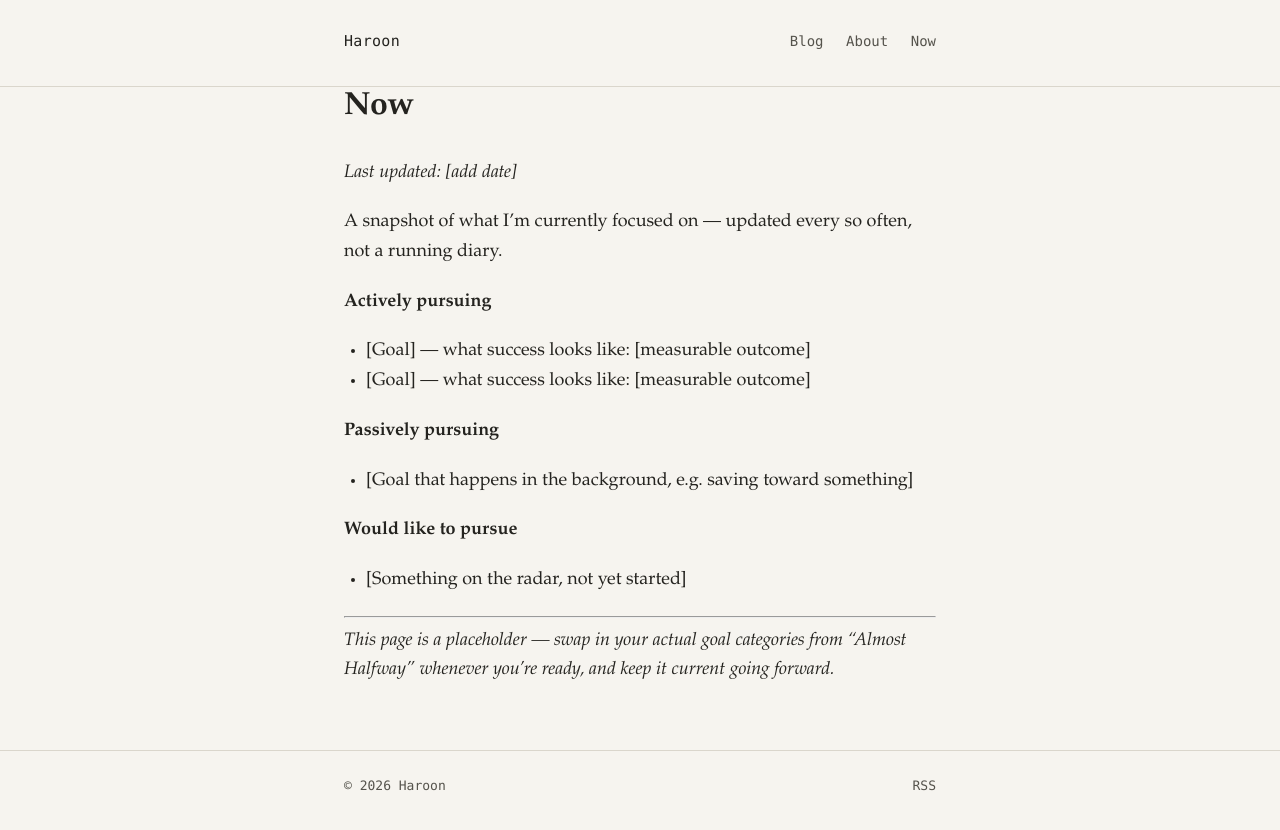
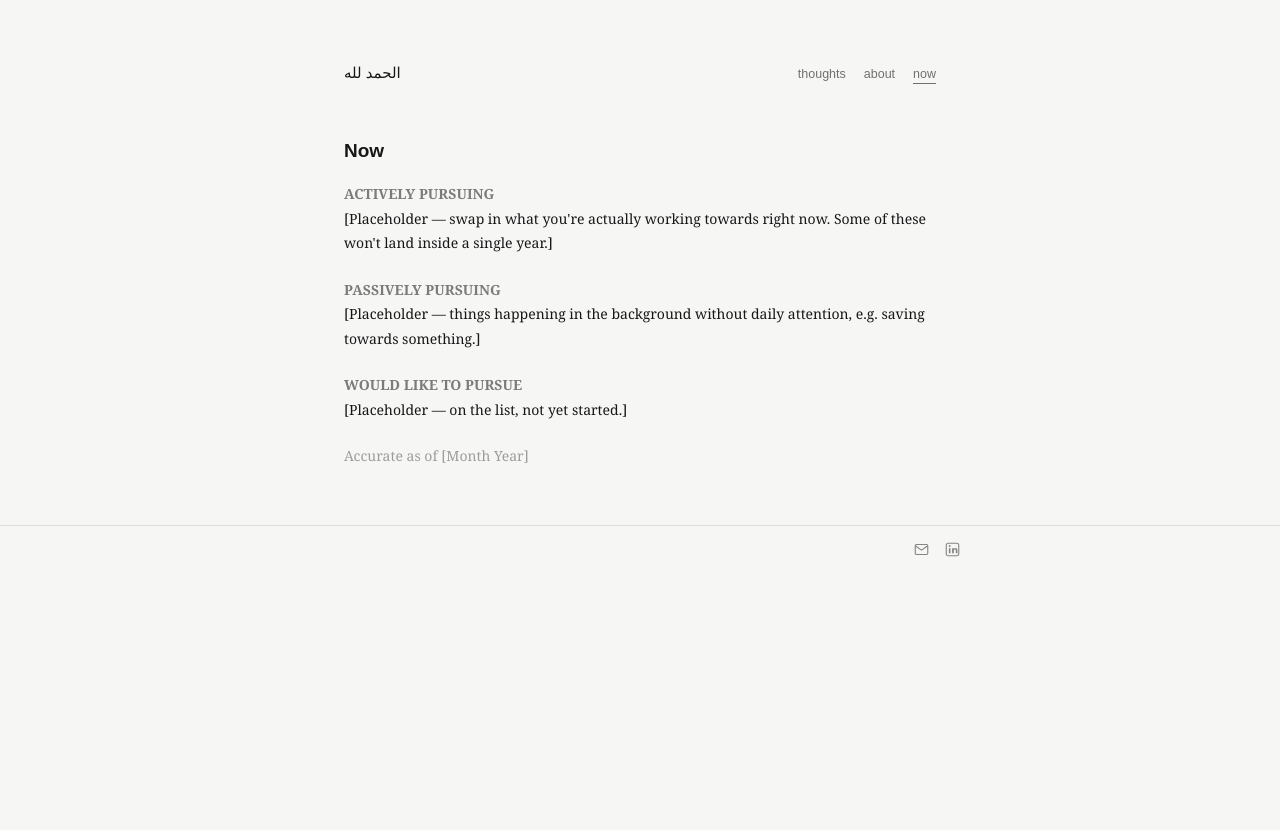
Before and after one commit to hrnarf/blog, a Jekyll site: the page built from now.md, in a window 1280 px wide. Shown: the top 830 px of the page. Built offline with Jekyll 4.4.1, drawn with Linux system fonts in a browser that asks for light colours.

Commit message:
Implement new monochrome design from Claude Design handoff (Arial/Georgia, no accent color, restructured Now page)

```diff
--- a/_includes/footer.html
+++ b/_includes/footer.html
@@ -1,9 +1,10 @@
 <footer class="site-footer">
   <div class="wrap footer-inner">
-    <span>&copy; {{ 'now' | date: "%Y" }} {{ site.title }}</span>
-    <span class="footer-links">
-      <a href="{{ '/feed.xml' | relative_url }}">RSS</a>
-      <!-- add your other links here, e.g. email, LinkedIn, X -->
-    </span>
+    <a href="mailto:hello@hrnarf.com" aria-label="Email" class="icon-link">
+      <svg width="15" height="15" viewBox="0 0 24 24" fill="none" stroke="currentColor" stroke-width="1.8"><rect x="2" y="4" width="20" height="16" rx="2"></rect><path d="M2 6l10 7 10-7"></path></svg>
+    </a>
+    <a href="#" aria-label="LinkedIn" class="icon-link">
+      <svg width="15" height="15" viewBox="0 0 24 24" fill="currentColor"><rect x="2" y="2" width="20" height="20" rx="3" fill="none" stroke="currentColor" stroke-width="1.8"></rect><rect x="6.2" y="9.8" width="2.6" height="8.2"></rect><circle cx="7.5" cy="6.3" r="1.5"></circle><path d="M11.3 9.8h2.5v1.2c.55-.85 1.5-1.4 2.75-1.4 2.1 0 3.35 1.35 3.35 4.1v4.3h-2.6v-3.9c0-1.25-.5-2-1.55-2-1 0-1.6.7-1.6 2v3.9h-2.85z"></path></svg>
+    </a>
   </div>
 </footer>
--- a/_includes/header.html
+++ b/_includes/header.html
@@ -1,10 +1,10 @@
 <header class="site-header">
   <div class="wrap header-inner">
-    <a class="site-name" href="{{ '/' | relative_url }}">{{ site.title }}</a>
+    <span class="mark" dir="rtl">الحمد لله</span>
     <nav class="site-nav">
-      <a href="{{ '/' | relative_url }}">Blog</a>
-      <a href="{{ '/about/' | relative_url }}">About</a>
-      <a href="{{ '/now/' | relative_url }}">Now</a>
+      <a href="{{ '/' | relative_url }}"{% if page.url == '/' or page.layout == 'post' %} class="active"{% endif %}>thoughts</a>
+      <a href="{{ '/about/' | relative_url }}"{% if page.url == '/about/' %} class="active"{% endif %}>about</a>
+      <a href="{{ '/now/' | relative_url }}"{% if page.url == '/now/' %} class="active"{% endif %}>now</a>
     </nav>
   </div>
 </header>
--- a/_layouts/home.html
+++ b/_layouts/home.html
@@ -3,9 +3,9 @@ layout: default
 ---
 <ul class="post-list">
   {% for post in site.posts %}
-  <li class="post-list-item">
-    <span class="post-date">{{ post.date | date: "%Y-%m-%d" }}</span>
+  <li class="post-list-item{% if forloop.last %} last{% endif %}">
     <a class="post-title" href="{{ post.url | relative_url }}">{{ post.title }}</a>
+    <span class="post-date">{{ post.date | date: "%B %-d, %Y" }}</span>
   </li>
   {% endfor %}
 </ul>
--- a/_layouts/post.html
+++ b/_layouts/post.html
@@ -2,8 +2,8 @@
 layout: default
 ---
 <article class="post">
-  <p class="post-meta">{{ page.date | date: "%Y-%m-%d" }}</p>
-  <h1 class="post-title">{{ page.title }}</h1>
+  <h1 class="post-title-full">{{ page.title }}</h1>
+  <p class="post-meta">Published on {{ page.date | date: "%B %-d, %Y" }}</p>
   <div class="post-content">
     {{ content }}
   </div>
--- a/assets/css/style.css
+++ b/assets/css/style.css
@@ -1,21 +1,17 @@
 /* ---------------------------------------------
-   Token system
-   Background: warm stone paper, not the AI-default cream
-   Ink: soft charcoal, not pure black
-   Accent: muted moss-teal — steady, measured, "tracked progress"
-   Type: a serif for reading, a monospace for dates/meta
-     (echoing pace splits & goal logs from the writing itself)
+   Design system — from Claude Design handoff
+   Single ink color, no accent. Arial for UI/headers/dates,
+   Georgia for body copy. The site's mark is الحمد لله,
+   set plain (no calligraphic font), top-left of the nav.
 --------------------------------------------- */
 :root {
-  --bg: #F6F4EF;
-  --ink: #24231F;
-  --ink-soft: #55534C;
-  --accent: #4F6B5D;
-  --accent-soft: #DDE3DC;
-  --rule: #DAD6CC;
+  --bg: #F6F6F5;      /* oklch(97% 0.004 240) */
+  --ink: #171718;     /* oklch(20% 0.004 240) */
+  --divider: rgba(0, 0, 0, 0.10);
+  --divider-dashed: rgba(0, 0, 0, 0.12);
 
-  --font-serif: "Iowan Old Style", "Palatino Linotype", Palatino, Georgia, serif;
-  --font-mono: "IBM Plex Mono", "SFMono-Regular", Consolas, Menlo, monospace;
+  --font-ui: Arial, Helvetica, sans-serif;
+  --font-body: Georgia, serif;
 }
 
 * { box-sizing: border-box; }
@@ -26,9 +22,8 @@ body {
   margin: 0;
   background: var(--bg);
   color: var(--ink);
-  font-family: var(--font-serif);
-  font-size: 18px;
-  line-height: 1.65;
+  font-family: var(--font-ui);
+  font-size: 16px;
 }
 
 .wrap {
@@ -38,121 +33,154 @@ body {
 }
 
 a {
-  color: var(--accent);
+  color: inherit;
   text-decoration: none;
-  border-bottom: 1px solid var(--accent-soft);
-}
-a:hover, a:focus-visible {
-  border-bottom-color: var(--accent);
 }
 
-/* Header */
+/* Header / nav */
 .site-header {
-  border-bottom: 1px solid var(--rule);
-  padding: 28px 0;
+  padding: 64px 0 0;
 }
 .header-inner {
   display: flex;
   justify-content: space-between;
   align-items: baseline;
-  flex-wrap: wrap;
-  gap: 12px;
+  margin-bottom: 56px;
 }
-.site-name {
-  font-family: var(--font-mono);
+.mark {
+  font-family: var(--font-ui);
+  font-weight: 400;
   font-size: 15px;
-  letter-spacing: 0.02em;
-  border-bottom: none;
-  color: var(--ink);
 }
-.site-nav a {
-  font-family: var(--font-mono);
-  font-size: 14px;
-  margin-left: 18px;
-  border-bottom: none;
-  color: var(--ink-soft);
+.site-nav {
+  display: flex;
+  gap: 18px;
+  font-size: 12.5px;
+  opacity: 0.6;
 }
-.site-nav a:first-child { margin-left: 0; }
-.site-nav a:hover { color: var(--accent); }
+.site-nav a.active {
+  opacity: 1;
+  border-bottom: 1.5px solid currentColor;
+  padding-bottom: 2px;
+}
 
-/* Homepage post list — the "logbook" */
+/* Homepage post list */
 .post-list {
   list-style: none;
-  margin: 48px 0;
+  margin: 0;
   padding: 0;
 }
 .post-list-item {
   display: flex;
-  align-items: baseline;
-  gap: 16px;
-  padding: 14px 0;
-  border-bottom: 1px solid var(--rule);
+  justify-content: space-between;
+  gap: 14px;
+  padding: 11px 0;
+  border-bottom: 1px dashed var(--divider-dashed);
 }
-.post-list-item:first-child { padding-top: 0; }
-.post-date {
-  font-family: var(--font-mono);
-  font-size: 13px;
-  color: var(--ink-soft);
-  flex-shrink: 0;
-  width: 90px;
+.post-list-item.last {
+  border-bottom: none;
 }
 .post-title {
-  color: var(--ink);
-  border-bottom: none;
+  font-size: 14px;
 }
-.post-title:hover { color: var(--accent); }
+.post-date {
+  font-size: 12.5px;
+  opacity: 0.45;
+  flex: none;
+}
 
 /* Single post */
+.post-title-full {
+  font-size: 28px;
+  font-weight: 600;
+  margin: 0 0 8px;
+}
 .post-meta {
-  font-family: var(--font-mono);
-  font-size: 13px;
-  color: var(--ink-soft);
-  margin: 40px 0 4px;
+  font-size: 14px;
+  opacity: 0.5;
+  margin: 0 0 28px;
 }
-.post-title, .page-title {
-  font-size: 32px;
-  line-height: 1.25;
-  margin: 0 0 32px;
+.post-content p {
+  font-family: var(--font-body);
+  font-size: 17px;
+  line-height: 1.8;
+  margin: 0 0 18px;
 }
-.post-content p, .page-content p {
-  margin: 0 0 20px;
-}
-.post-content ul, .page-content ul {
-  margin: 0 0 20px;
+.post-content ul {
+  font-family: var(--font-body);
+  font-size: 17px;
+  line-height: 1.8;
+  margin: 0 0 18px;
   padding-left: 22px;
 }
 .back-link {
-  font-family: var(--font-mono);
+  font-size: 13px;
+  opacity: 0.6;
+  margin: 48px 0;
+}
+
+/* Static pages (About / Now) */
+.page-title {
+  font-size: 19px;
+  font-weight: 600;
+  margin: 0 0 20px;
+}
+.page-content p {
+  font-family: var(--font-body);
   font-size: 14px;
-  margin: 48px 0;
+  line-height: 1.75;
+  margin: 0 0 16px;
+}
+
+/* Now page category blocks */
+.now-block {
+  margin-bottom: 22px;
+}
+.category-label {
+  font-family: var(--font-ui);
+  font-size: 13px;
+  font-weight: 600;
+  opacity: 0.55;
+  text-transform: uppercase;
+  margin: 0 0 6px;
+}
+.now-block p {
+  font-family: var(--font-body);
+  font-size: 14px;
+  line-height: 1.75;
+  margin: 0;
+}
+.now-meta {
+  font-family: var(--font-ui);
+  font-size: 12px;
+  opacity: 0.4;
+  margin-top: 26px;
 }
 
 /* Footer */
 .site-footer {
-  border-top: 1px solid var(--rule);
-  margin-top: 64px;
-  padding: 24px 0 48px;
-  font-family: var(--font-mono);
-  font-size: 13px;
-  color: var(--ink-soft);
+  border-top: 1px solid var(--divider);
+  margin-top: 56px;
 }
 .footer-inner {
   display: flex;
-  justify-content: space-between;
-  flex-wrap: wrap;
-  gap: 12px;
+  justify-content: flex-end;
+  align-items: center;
+  gap: 16px;
+  padding: 16px 0;
 }
-.footer-links a {
-  border-bottom: none;
-  color: var(--ink-soft);
-  margin-left: 14px;
+.icon-link {
+  display: flex;
+  align-items: center;
+  opacity: 0.5;
 }
-.footer-links a:hover { color: var(--accent); }
+.icon-link:hover {
+  opacity: 0.8;
+}
 
 /* Mobile */
 @media (max-width: 480px) {
-  body { font-size: 17px; }
-  .post-title, .page-title { font-size: 26px; }
-  .post-list-item { flex-direction: column; gap: 2px; }
-  .post-date { width: auto; }
+  .site-header { padding-top: 40px; }
+  .header-inner { margin-bottom: 40px; }
+  .post-title-full { font-size: 24px; }
 }
--- a/now.md
+++ b/now.md
@@ -4,23 +4,19 @@ title: Now
 permalink: /now/
 ---
 
-_Last updated: [add date]_
+<div class="now-block">
+<p class="category-label">Actively Pursuing</p>
+<p>[Placeholder — swap in what you're actually working towards right now. Some of these won't land inside a single year.]</p>
+</div>
 
-A snapshot of what I'm currently focused on — updated every so often, not a running diary.
+<div class="now-block">
+<p class="category-label">Passively Pursuing</p>
+<p>[Placeholder — things happening in the background without daily attention, e.g. saving towards something.]</p>
+</div>
 
-**Actively pursuing**
+<div class="now-block">
+<p class="category-label">Would Like to Pursue</p>
+<p>[Placeholder — on the list, not yet started.]</p>
+</div>
 
-- [Goal] — what success looks like: [measurable outcome]
-- [Goal] — what success looks like: [measurable outcome]
-
-**Passively pursuing**
-
-- [Goal that happens in the background, e.g. saving toward something]
-
-**Would like to pursue**
-
-- [Something on the radar, not yet started]
-
----
-
-*This page is a placeholder — swap in your actual goal categories from "Almost Halfway" whenever you're ready, and keep it current going forward.*
+<p class="now-meta">Accurate as of [Month Year]</p>
```
